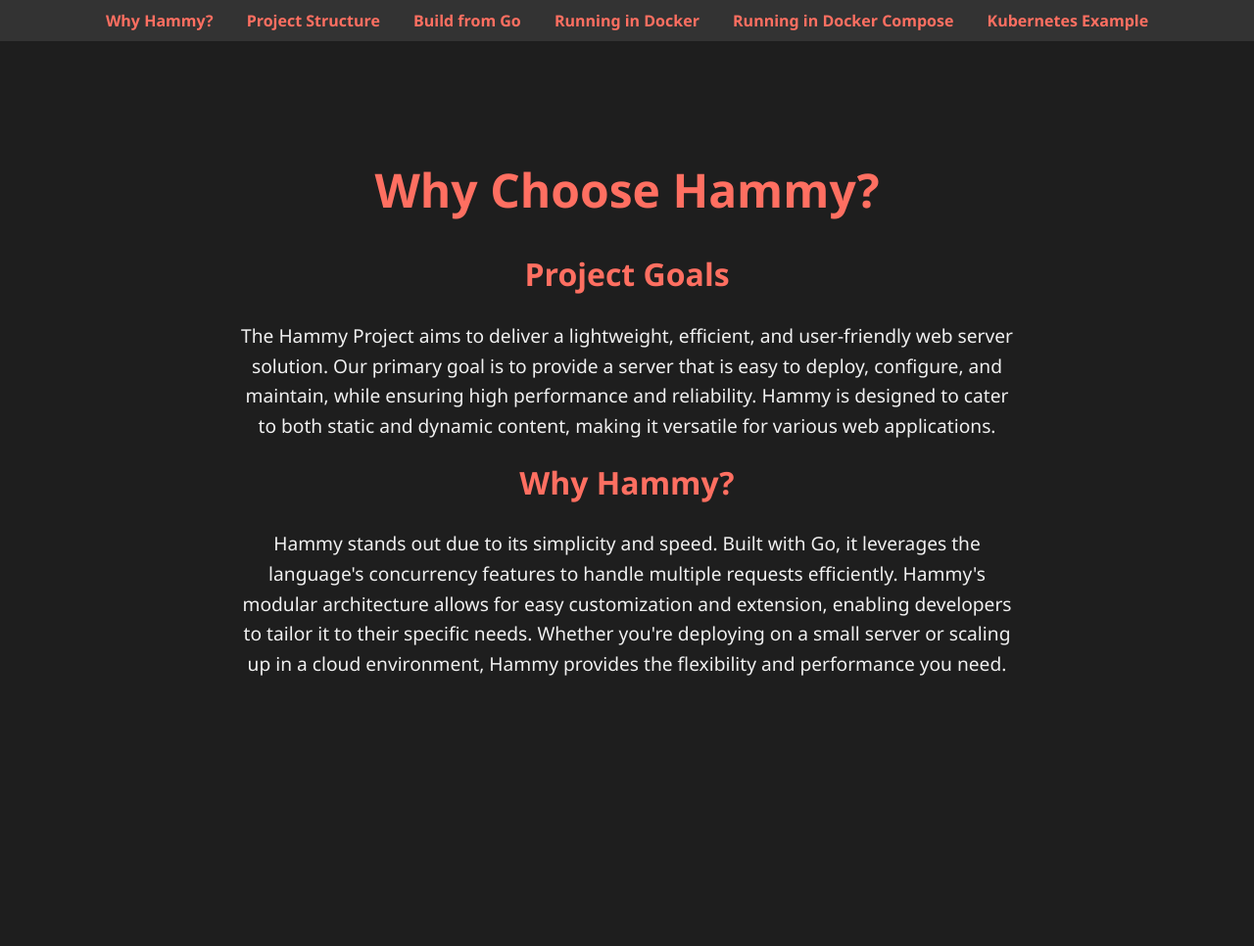
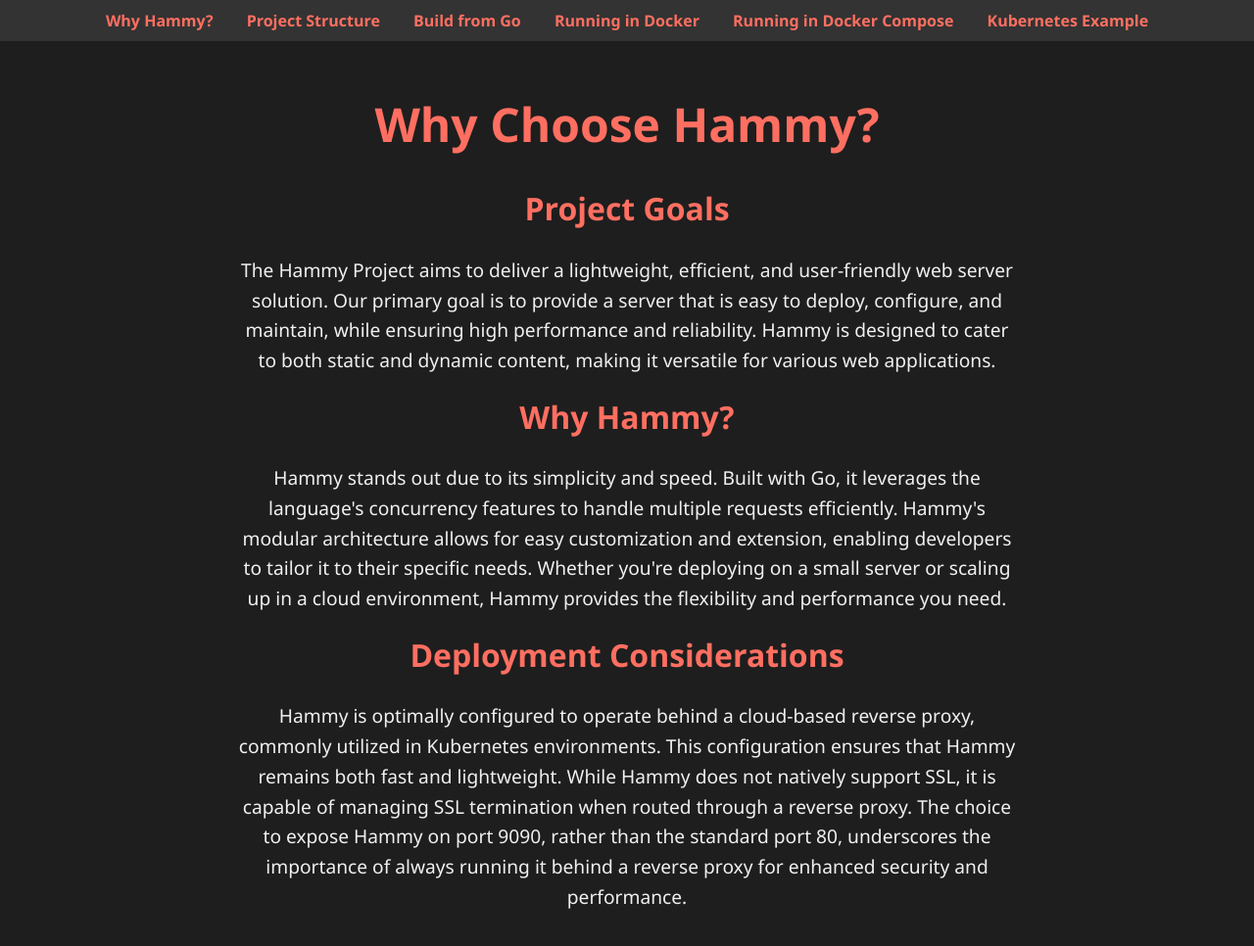
Before and after one commit to go-hammy/hammy-docs, a plain HTML site: page static/docs/index.html in a window 1280 px wide. Shown: the whole page at 98% size. Before the commit the page ends 800 px from the top, so only its background shows below. Drawn offline with Linux system fonts and the light colour scheme.

Commit message:
changed docs

```diff
--- a/static/docs/index.html
+++ b/static/docs/index.html
@@ -99,6 +99,18 @@
           up in a cloud environment, Hammy provides the flexibility and
           performance you need.
         </p>
+
+        <h2 id="deployment-considerations">Deployment Considerations</h2>
+        <p>
+          Hammy is optimally configured to operate behind a cloud-based reverse
+          proxy, commonly utilized in Kubernetes environments. This
+          configuration ensures that Hammy remains both fast and lightweight.
+          While Hammy does not natively support SSL, it is capable of managing
+          SSL termination when routed through a reverse proxy. The choice to
+          expose Hammy on port 9090, rather than the standard port 80,
+          underscores the importance of always running it behind a reverse proxy
+          for enhanced security and performance.
+        </p>
       </div>
     </div>
   </body>
```
